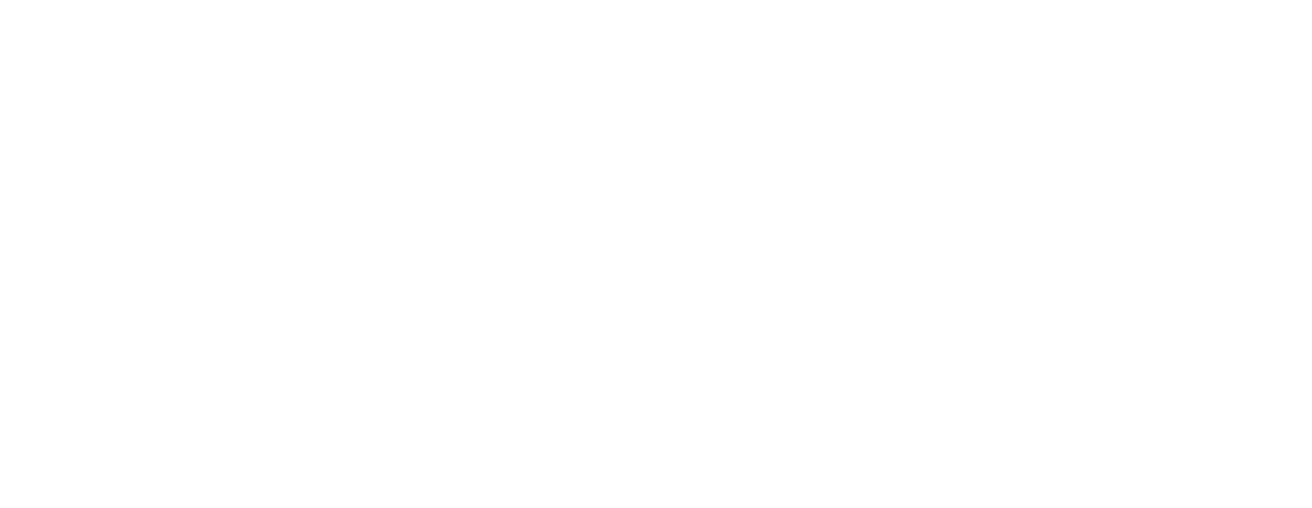
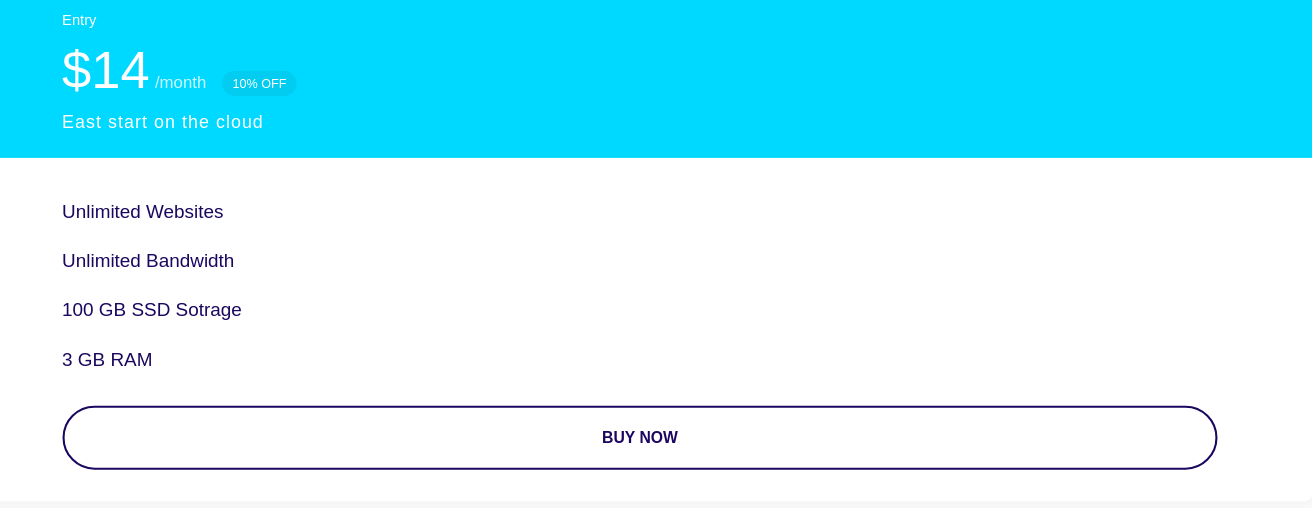
Before and after one commit to jibrilMaygag/DomainMarket, a plain HTML site: page index.html in a window 1280 px wide. Shown: the whole page, 1312 px wide, since content can reach past the window. Drawn offline with Linux system fonts and the light colour scheme.

Commit message:
Define card and plan components

```diff
--- a/css/main.css
+++ b/css/main.css
@@ -230,3 +230,109 @@ a {
     font-size: 1.5rem;
   }
 }
+/* Cards */
+
+.card {
+  border-radius: 7px;
+  box-shadow: 0 0 20px 10px #f3f3f3;
+  overflow: hidden;
+}
+
+.card__header,
+.card__body {
+  padding: 2rem 7%;
+}
+
+.card--primary .card__header {
+  background: var(--color-primary);
+  color: #fff;
+}
+
+.card--secondary .card__header {
+  background: var(--color-secondary);
+  color: #fff;
+}
+
+.card--primary .badge--primary {
+  background: #126de4;
+}
+
+.card--secondary .badge--secondary {
+  background: #02cdf1;
+}
+
+/* Plans */
+.container {
+  width: 50%;
+}
+.plan {
+  transition: transform 0.2s ease-out;
+}
+
+.plan__name {
+  color: #fff;
+  margin: 0;
+  font-weight: 500;
+  font-size: 2.4rem;
+}
+
+.plan__price {
+  font-size: 5rem;
+}
+
+.plan__billing-cycle {
+  font-size: 2rem;
+  font-weight: 300;
+  opacity: 0.8;
+  margin-right: 1rem;
+}
+
+.plan__description {
+  font-size: 2rem;
+  font-weight: 300;
+  letter-spacing: 1px;
+  display: block;
+}
+
+.plan .list__item {
+  margin-bottom: 2rem;
+}
+
+.plan--popular .card__header {
+  position: relative;
+}
+
+.plan--popular .card__header::before {
+  content: url(../images/popular.svg);
+  width: 40px;
+  display: inline-block;
+  position: absolute;
+  top: -6px;
+  right: 5%;
+}
+
+.plan:hover {
+  transform: scale(1.05);
+}
+
+.plan--popular:hover {
+  transform: scale(1.15);
+}
+
+@media screen and (min-width: 1024px) {
+  .plan--popular {
+    transform: scale(1.1);
+  }
+  .plan__name {
+    font-size: 1.4rem;
+  }
+  .plan__price {
+    font-size: 5rem;
+  }
+  .plan__billing-cycle {
+    font-size: 1.6rem;
+  }
+  .plan__description {
+    font-size: 1.7rem;
+  }
+}
--- a/index.html
+++ b/index.html
@@ -7,5 +7,26 @@
     <link rel="stylesheet" href="css/main.css" />
     <title>Moshify</title>
   </head>
-  <body></body>
+  <body>
+    <div class="plan">
+      <div class="card card--secondary">
+        <header class="card__header">
+          <h3 class="plan__name">Entry</h3>
+          <span class="plan__price">$14</span>
+          <span class="plan__billing-cycle">/month</span>
+          <span class="badge badge--secondary badge--small">10% OFF</span>
+          <span class="plan__description">East start on the cloud</span>
+        </header>
+        <div class="card__body">
+          <ul class="list list--tick">
+            <li class="list__item">Unlimited Websites</li>
+            <li class="list__item">Unlimited Bandwidth</li>
+            <li class="list__item">100 GB SSD Sotrage</li>
+            <li class="list__item">3 GB RAM</li>
+          </ul>
+          <button class="btn btn--outline btn--block">Buy Now</button>
+        </div>
+      </div>
+    </div>
+  </body>
 </html>
```
Also changed, not shown: components/cards.html (added, +8 -0 lines), components/plans.html (added, +20 -0 lines), images/popular.svg (added).
